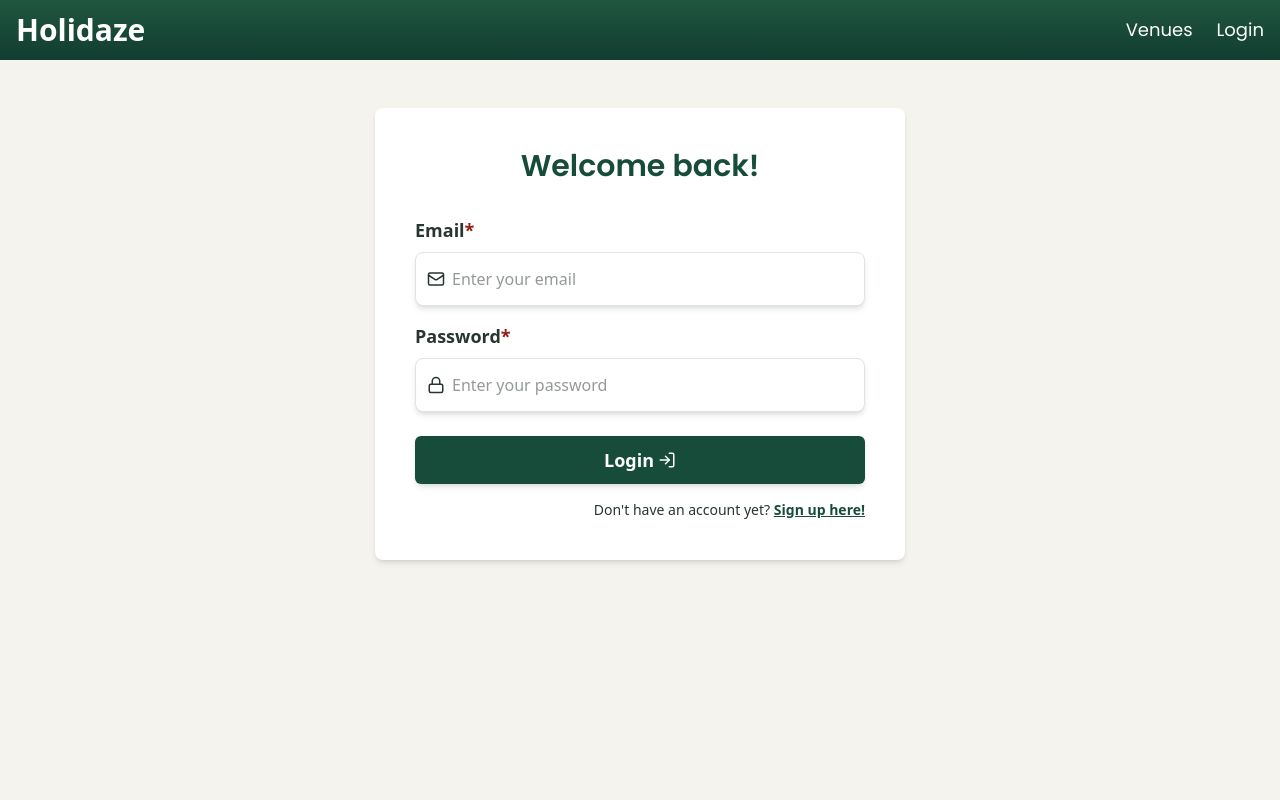
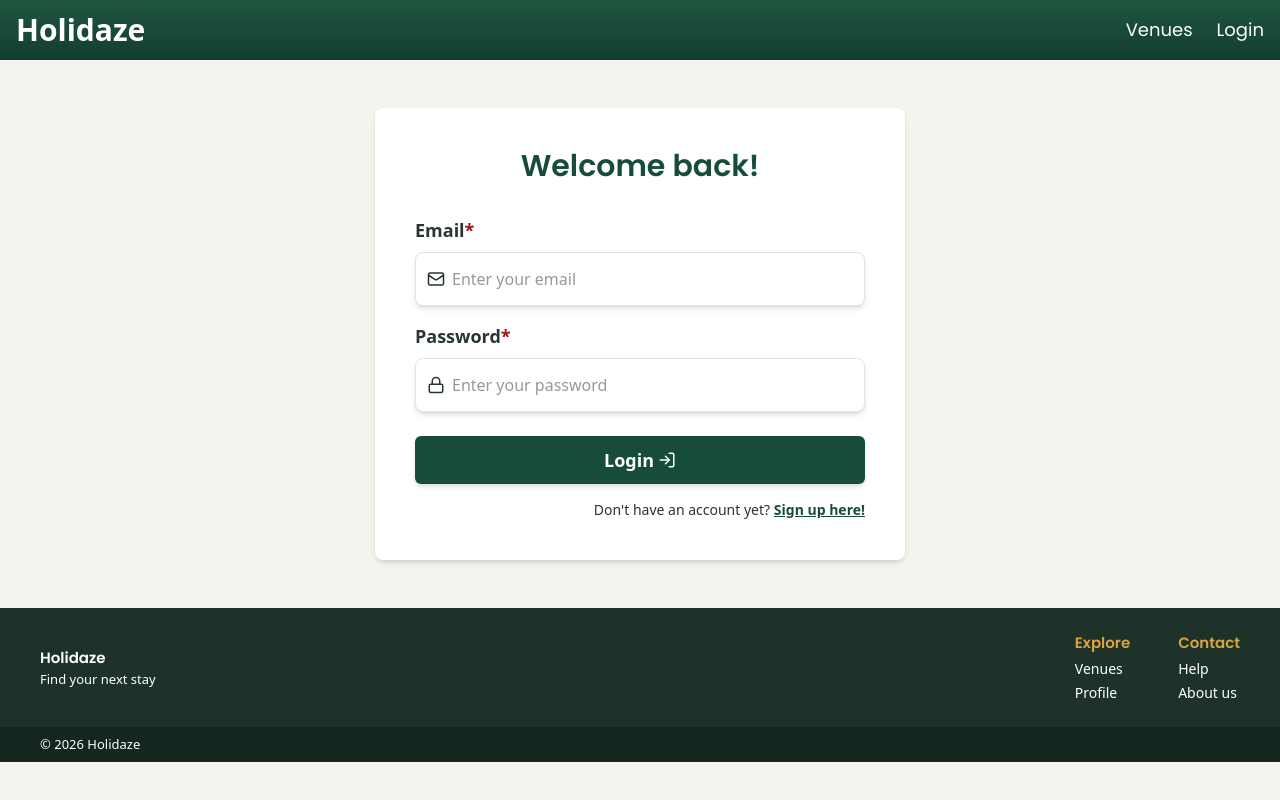
Before and after one commit to Theanordhoy/project-exam-2, a Next.js app: page /login in a window 1280 px wide. Built offline with nearby package versions, Linux system fonts and the light colour scheme; no server answers.

Commit message:
created footer, styled it and added it to layout

```diff
--- /dev/null
+++ b/src/app/components/layout/Footer.tsx
@@ -0,0 +1,48 @@
+import Link from "next/link";
+
+export function Footer() {
+  const fullYear = new Date().getFullYear();
+  return (
+    <footer className="text-white">
+      <div className="w-full flex flex-col sm:flex-row gap-6 p-6 sm:px-10 sm:justify-between sm:items-center bg-footer-bg">
+        <div>
+          <Link href="/" className="font-heading font-semibold text-[15px]">
+            Holidaze
+          </Link>
+          <p className="text-[13px]">Find your next stay</p>
+        </div>
+        <nav aria-label="Footer" className="flex gap-12 flex-wrap">
+          <div>
+            <h2 className="text-gold-500 text-[15px] font-semibold mb-1">
+              Explore
+            </h2>
+            <ul className="text-sm flex flex-col gap-1">
+              <li>
+                <Link href="/">Venues</Link>
+              </li>
+              <li>
+                <Link href="/profile">Profile</Link>
+              </li>
+            </ul>
+          </div>
+          <div>
+            <h2 className="text-gold-500 text-[15px] font-semibold mb-1">
+              Contact
+            </h2>
+            <ul className="text-sm flex flex-col gap-1">
+              <li>
+                <Link href="/coming-soon">Help</Link>
+              </li>
+              <li>
+                <Link href="/coming-soon">About us</Link>
+              </li>
+            </ul>
+          </div>
+        </nav>
+      </div>
+      <div className="w-full flex items-center bg-footer-bottom px-4 sm:px-10 py-2">
+        <p className="text-[13px]">&copy; {fullYear} Holidaze</p>
+      </div>
+    </footer>
+  );
+}
--- a/src/app/layout.tsx
+++ b/src/app/layout.tsx
@@ -2,6 +2,7 @@ import type { Metadata } from "next";
 import { Lato, Poppins } from "next/font/google";
 import "./globals.css";
 import { Header } from "@/app/components/layout/Header";
+import { Footer } from "@/app/components/layout/Footer";
 
 const lato = Lato({
   variable: "--font-inter",
@@ -29,6 +30,7 @@ export default function RootLayout({ children }: LayoutProps<"/">) {
       <body className="min-h-full flex flex-col">
         <Header />
         {children}
+        <Footer />
       </body>
     </html>
   );
```
